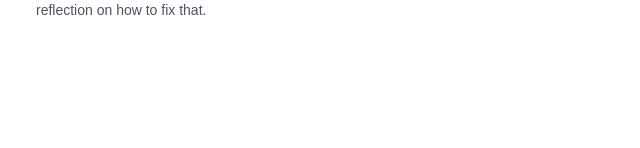
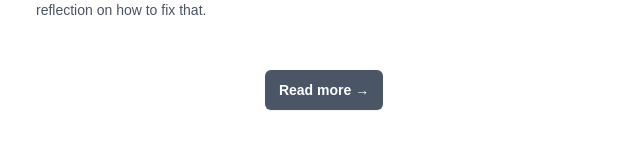
Before and after one commit to WigoHunter/kaichun, a Next.js app: page /en/newsletter in a window 1280 px wide. Shown: the part 968-1116 px from the top of the page, without its empty margins (316-956 px from the left). Before the commit the page ends 1038 px from the top, so only its background shows below. Built offline with nearby package versions, Linux system fonts and the light colour scheme.

Commit message:
read more button

```diff
--- a/app/[locale]/newsletter/page.tsx
+++ b/app/[locale]/newsletter/page.tsx
@@ -100,6 +100,15 @@ export default function PageNewsLetter() {
                     </article>
                 ))}
             </div>
+            <div className="my-12 flex items-center justify-center">
+                <a
+                    href={t('url')}
+                    target='_blank'
+                    className="rounded-md bg-gray-600 px-3.5 py-2.5 text-sm font-semibold text-white shadow-xs hover:bg-gray-500 focus-visible:outline-2 focus-visible:outline-offset-2 focus-visible:outline-gray-600"
+                >
+                    {t('readmore')} <span aria-hidden="true">→</span>
+                </a>
+            </div>
         </div>
     </div>;
 }
--- a/messages/en.json
+++ b/messages/en.json
@@ -25,6 +25,7 @@
   "newsletter": {
     "title": "Kai-Chun's Blinking Cursor",
     "description": "Monthly posts on Writing ✏️, Reading 📓, and occasionally Software Engineering 💻.",
-    "url": "https://www.kevinhsu.blog"
+    "url": "https://www.kevinhsu.blog",
+    "readmore": "Read more"
   }
 }
--- a/messages/zh.json
+++ b/messages/zh.json
@@ -25,6 +25,7 @@
   "newsletter": {
     "title": "凱鈞的部落格。",
     "description": "每個月產出一篇文，思考與談談寫作、小說、故事設計與矽谷工作的小小雜事。",
-    "url": "https://www.kaichun.blog"
+    "url": "https://www.kaichun.blog",
+    "readmore": "更多文章"
   }
 }
```
